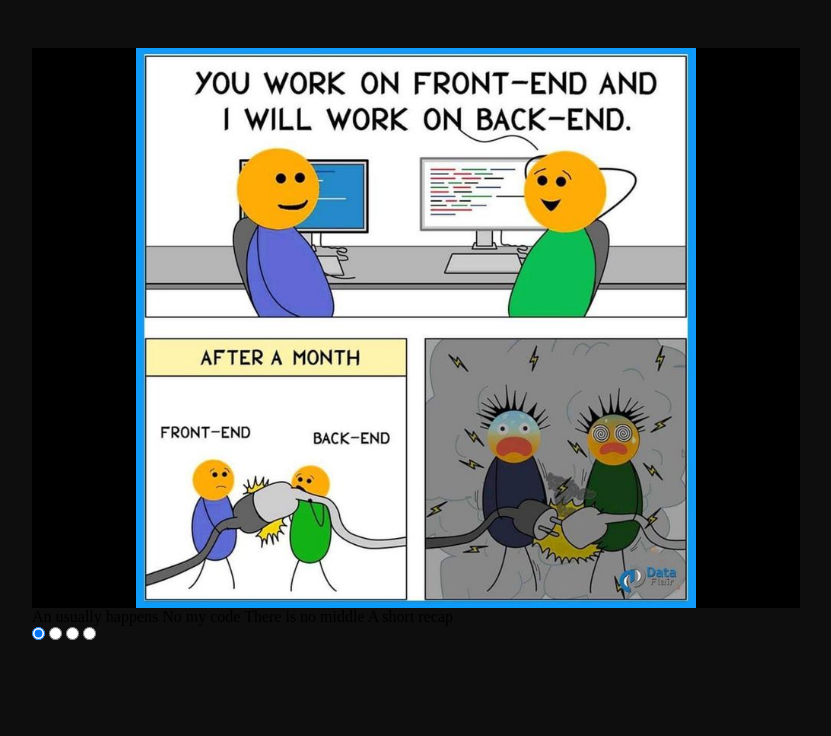
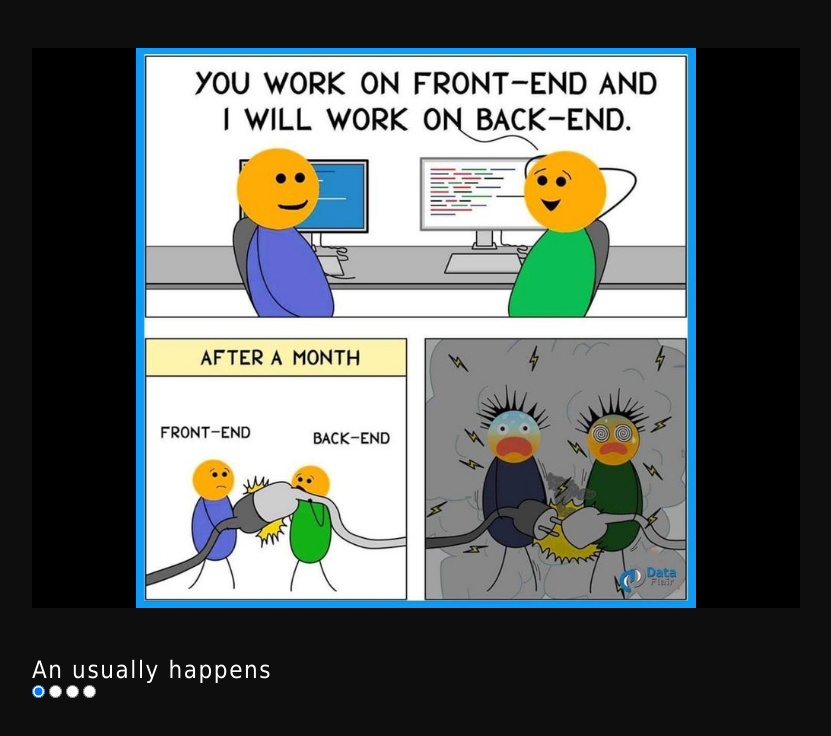
Before and after one commit to DmitryYakorev/cssMemeSlider, a plain HTML site: page cssMemeSlider/index.html in a window 1280 px wide. Shown: the whole page, without its empty margins (224-1055 px from the left). Drawn offline with Linux system fonts and the light colour scheme.

Commit message:
feat: add css2 cssMemeSlider-task (Tue, Sep 10, 2024 11:34:17 PM)

```diff
--- a/cssMemeSlider/style.css
+++ b/cssMemeSlider/style.css
@@ -39,3 +39,29 @@
   height: 70vh;
   object-fit: contain;
 }
+
+.lower-block {
+  display: flex;
+  flex-direction: row;
+  justify-content: space-between;
+  align-items: center;
+  margin: 3rem auto;
+}
+
+.text-wrapper {
+  overflow: hidden;
+  width: 60%;
+}
+
+.text-block {
+  display: grid;
+  grid-template-columns: repeat(4, 100%);
+  transition: .3s;
+}
+
+.text {
+  font-family: Tahoma, sans-serif;
+  font-size: 1.5rem;
+  color: white;
+  letter-spacing: .1rem;
+}
```
